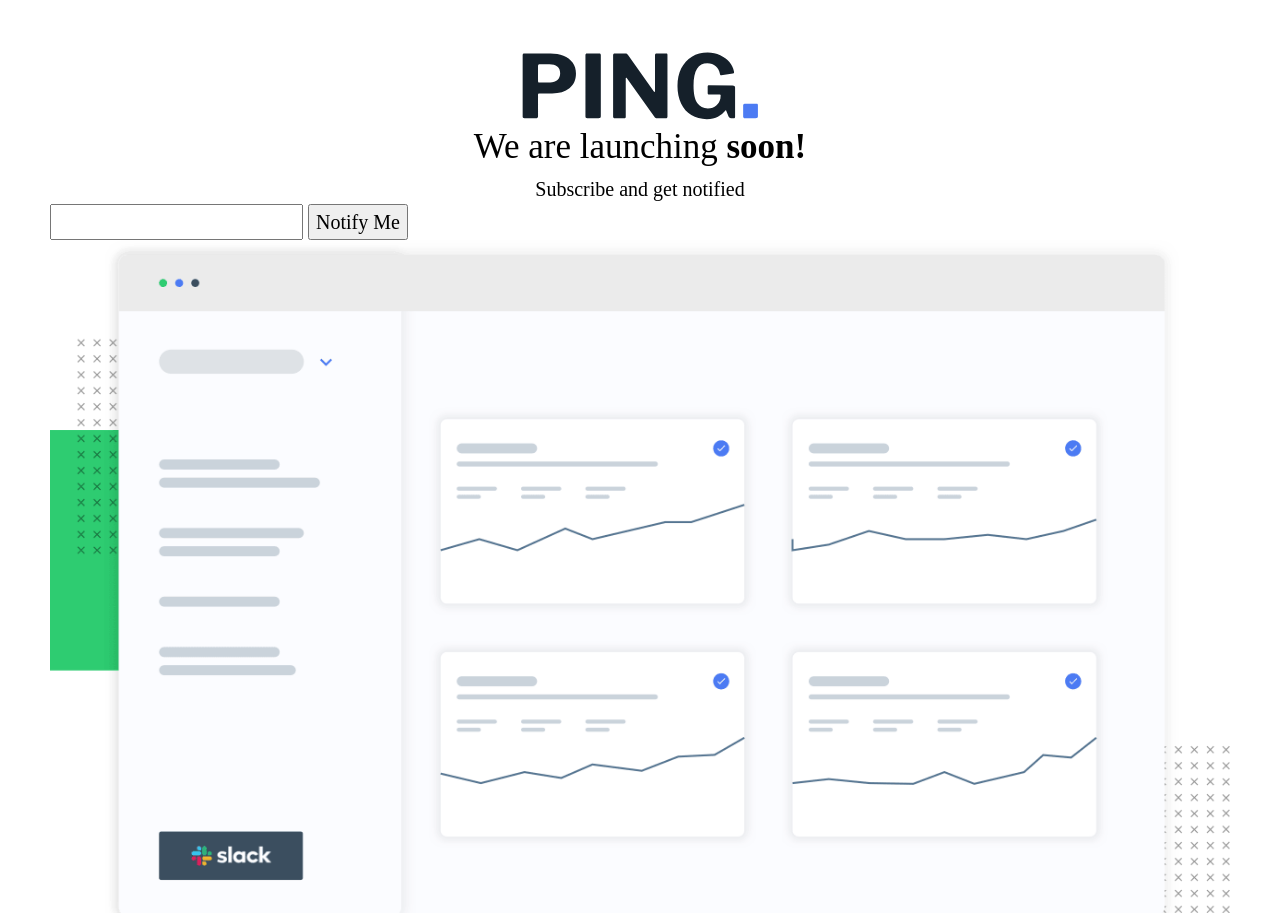
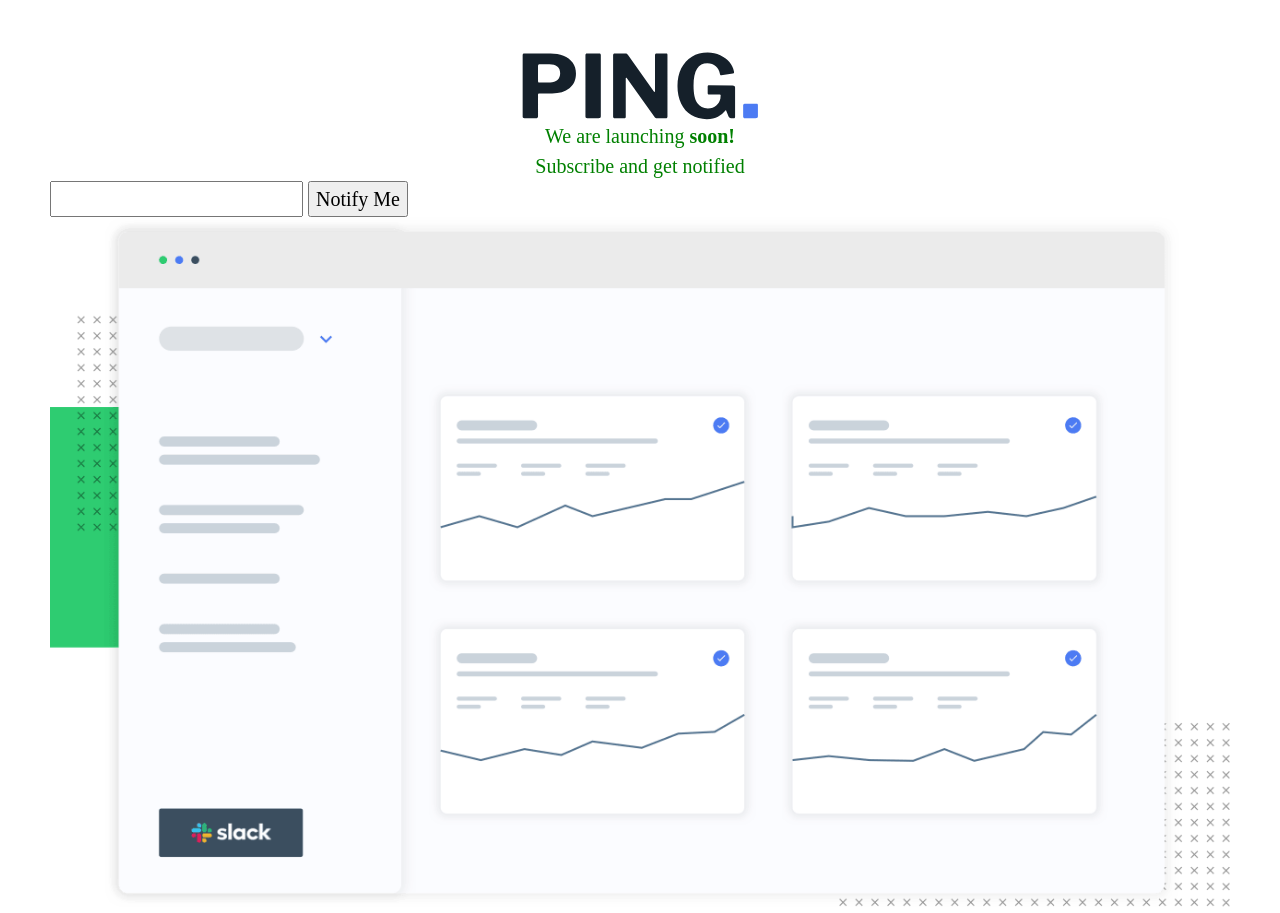
Before and after one commit to chilledoutluke/ping-coming-soon-page-master, a plain HTML site: page index.html in a window 1280 px wide. Shown: the top 913 px of the page. Drawn offline with Linux system fonts and the light colour scheme.

Commit message:
checking

```diff
--- a/index.html
+++ b/index.html
@@ -27,7 +27,7 @@
     <!-- Intro -->
     <div class="intro">
       <img src="./images/logo.svg" alt="">
-      <p class="heading">We are launching <strong><span>soon!</span></strong></p>
+      <p>We are launching <strong><span>soon!</span></strong></p>
       <p>Subscribe and get notified</p>
     </div>
 
--- a/style.css
+++ b/style.css
@@ -31,6 +31,6 @@ body {
     text-align: center;
 }
 
-.heading {
-    font-size: 35px;
+.intro p {
+    color: green;
 }
```
